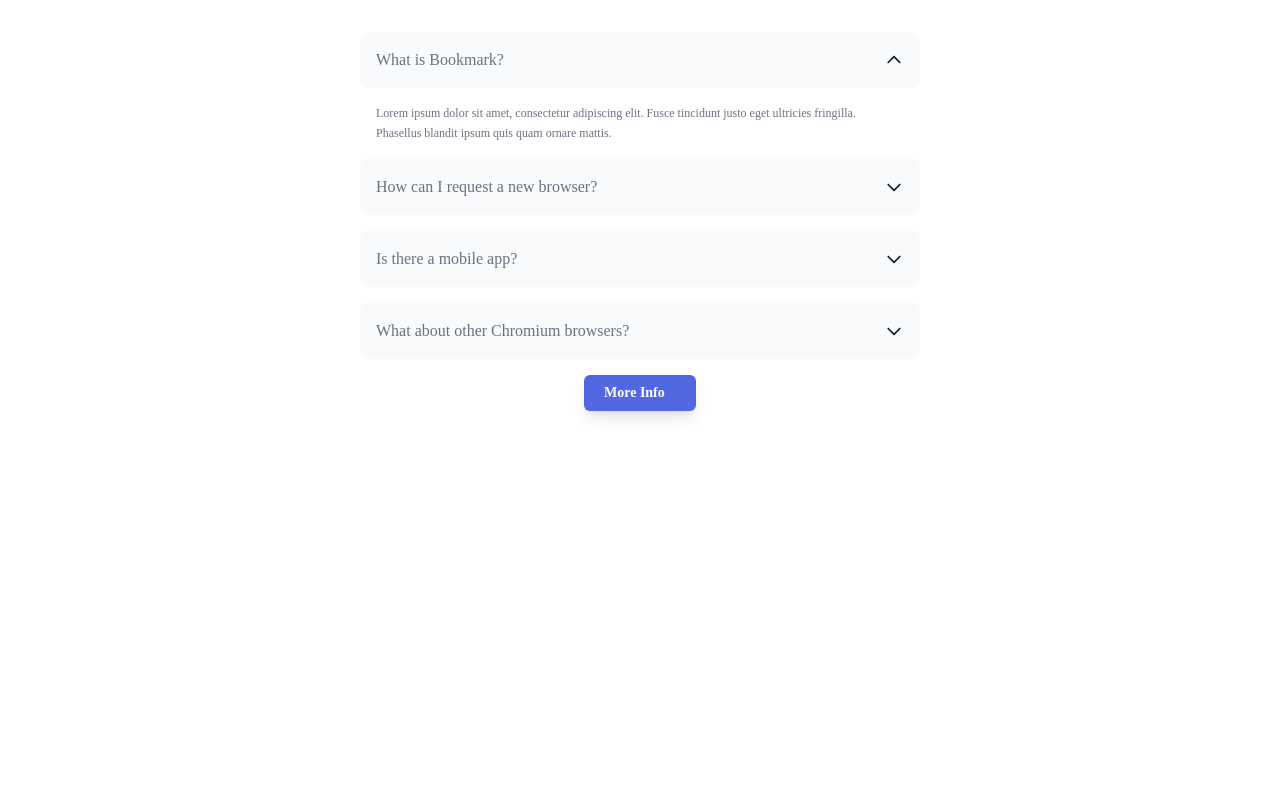
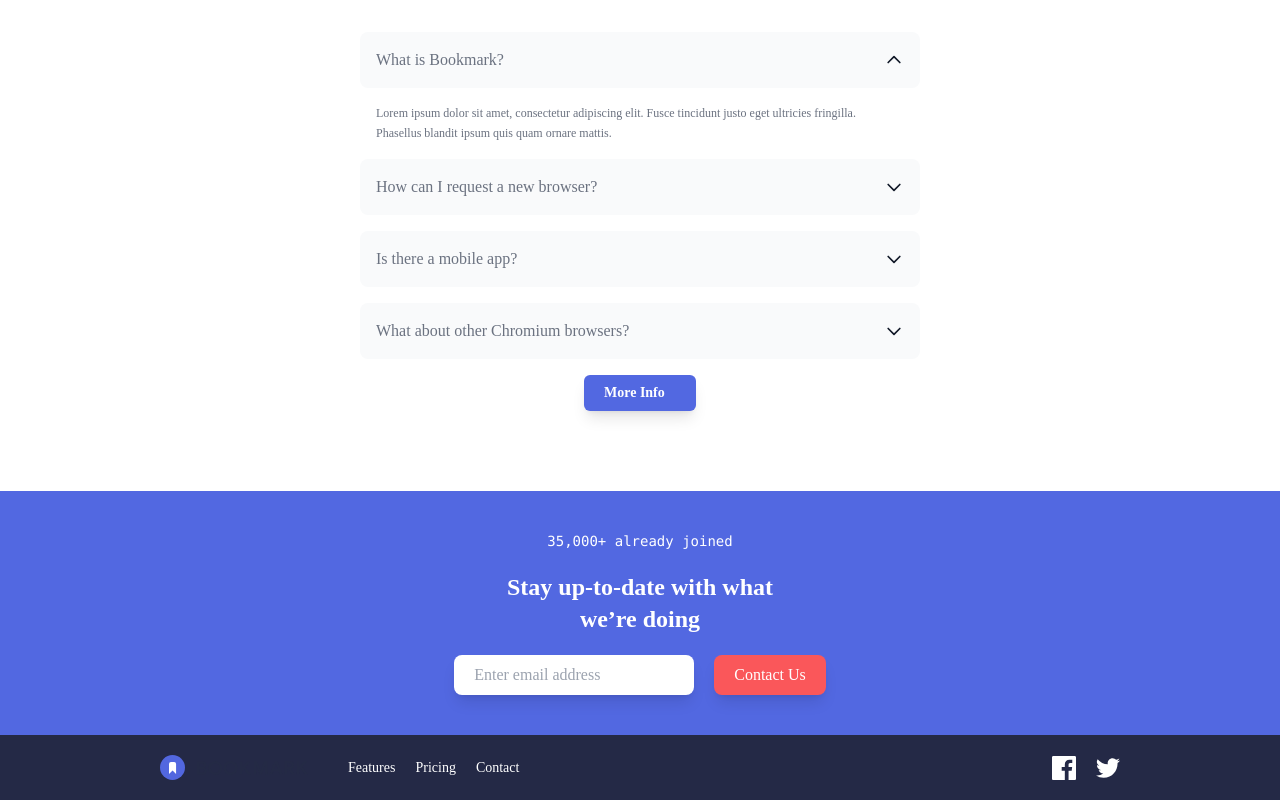
Before and after one commit to johnkrator/bookmarks, a website: page index.html in a window 1280 px wide. Shown: the part 1966-2766 px from the top of the page. Before the commit the page ends 2457 px from the top, so only its background shows below. Drawn offline with Linux system fonts and the light colour scheme; a web font is replaced by a local one.

Commit message:
Implement footer subsection

```diff
--- a/index.html
+++ b/index.html
@@ -20,7 +20,7 @@
 </head>
 <body>
 <!--nav section-->
-<nav class="flex items-center bg-white justify-between lg:px-40 md:px-10 px-5 py-5 mb-20 sticky top-0">
+<nav class="flex items-center bg-white justify-between lg:px-40 md:px-10 px-5 py-5 mb-20 sticky top-0 z-50">
     <div>
         <img src="./bookmark-landing-page-master/bookmark-landing-page-master/images/logo-bookmark.svg" alt="">
     </div>
@@ -266,10 +266,36 @@
 </section>
 
 <!--footer section-->
-<section class="flex flex-col items-center justify-center gap-10 lg:px-40 md:px-10 px-5 mt-20">
-
+<section class="bg-[#5268e1]">
+    <footer class="flex flex-col items-center justify-center gap-5 lg:px-40 md:px-10 px-5 mt-20 py-10 text-white">
+        <h4 class="text-sm font-mono">35,000+ already joined</h4>
+        <h1 class="text-2xl text-center font-bold">Stay up-to-date with what <br>we’re doing</h1>
+        <div class="flex md:flex-row flex-col items-center gap-5">
+            <input class="outline-none px-5 py-2 text-gray-700 rounded-lg shadow-lg" placeholder="Enter email address"
+                   type="text">
+            <button class="bg-[#fa575a] px-5 py-2 rounded-lg shadow-lg">Contact Us</button>
+        </div>
+    </footer>
 </section>
 
+<!--footer subsection-->
+<section class="bg-[#242946]">
+    <div class="flex md:flex-row flex-col items-center md:justify-between lg:px-40 md:px-10 px-5 text-white py-5">
+        <div class="flex md:flex-row flex-col items-center gap-10">
+            <img class="text-white"
+                 src="./bookmark-landing-page-master/bookmark-landing-page-master/images/logo-bookmark.svg" alt="">
+            <ul class="flex flex-row gap-5 items-center">
+                <li class="capitalize text-sm">features</li>
+                <li class="capitalize text-sm">Pricing</li>
+                <li class="capitalize text-sm">Contact</li>
+            </ul>
+        </div>
+        <div class="flex gap-5 items-center md:mt-0 mt-5">
+            <img src="./bookmark-landing-page-master/bookmark-landing-page-master/images/icon-facebook.svg" alt="">
+            <img src="./bookmark-landing-page-master/bookmark-landing-page-master/images/icon-twitter.svg" alt="">
+        </div>
+    </div>
+</section>
 <script src="/src/index.js"></script>
 </body>
 </html>
```
Also changed, not shown: src/output.css.
